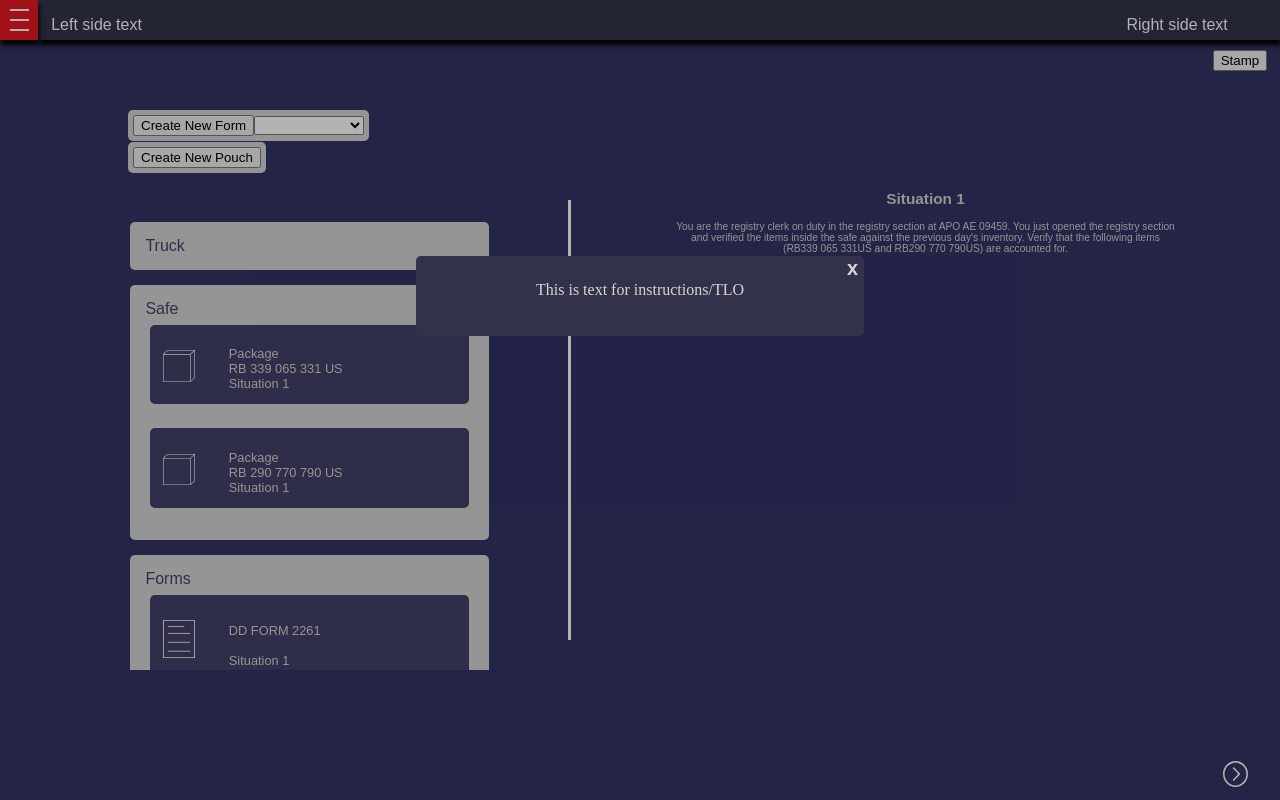
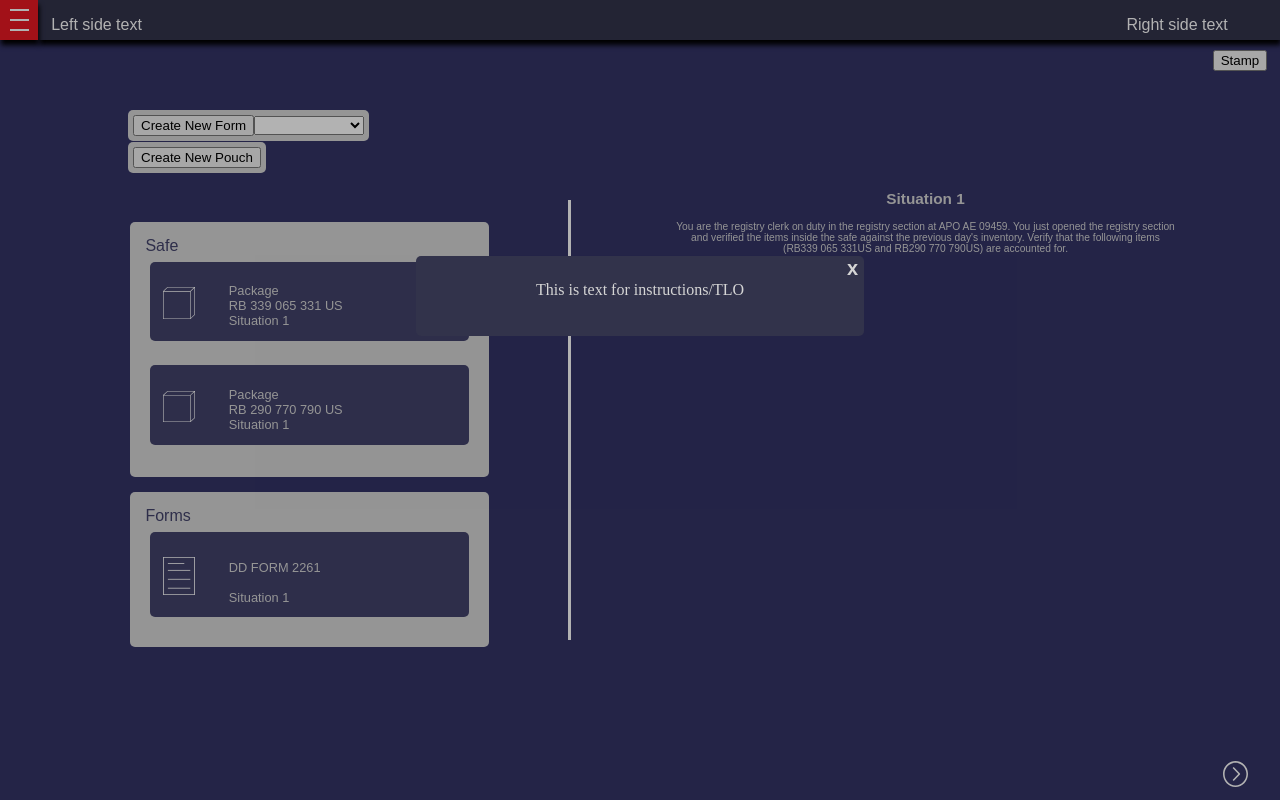
Before and after one commit to jaimitch/Postal-PEY, a Vue app: page / in a window 1280 px wide. Built offline with nearby package versions, Linux system fonts and the light colour scheme.

Commit message:
trucks 1&2

```diff
--- a/src/components/Frame.vue
+++ b/src/components/Frame.vue
@@ -224,12 +224,10 @@
       return {
         items: [
           {
-            id: 0,
-            title: "Truck",
+            id: 1,
+            title: "Placeholder",
             children: [],
-            level: 1,
-            images: [require('../assets/mail-truck.jpeg'),],
-            currentImageIndex: 0,
+            level: 0,
             stampCounter: 0,
             stampable: false,
             formInputs: {},
@@ -261,7 +259,31 @@
             formInputs: {},
             type: "forms",
             droppable: true
-          }
+          },
+          {
+            id: 6,
+            title: "Incoming Truck",
+            children: [],
+            level: 0,
+            situationNumber: 'Situation ' + 2,
+            stampCounter: 0,
+            stampable: false,
+            formInputs: {},
+            type: "Truck",
+            droppable: true
+          },
+          {
+            id: 7,
+            title: "Outgoing Truck",
+            children: [],
+            level: 0,
+            situationNumber: 'Situation ' + 3,
+            stampCounter: 0,
+            stampable: false,
+            formInputs: {},
+            type: "Truck",
+            droppable: true
+          },
         ],
         stamping: false,
         currentItemIndex: 2,
@@ -887,6 +909,11 @@
         }
         else if(this.getSituationNumber == 2) {
           if(this.pageNum == 2 && !this.situationTwoPartOne) {
+
+            //hardcode all truck visibility
+            this.items[3].level = 1;
+            this.items[4].level = 0;
+
             this.createItem('pouch', '70948511', 2, 2, true, 'Bag-1', undefined)
             this.createItem('package', 'RB 102 022 763 US', 2, 2, true, '763', undefined)
             this.createItem('package', 'RB 298 302 613 US', 2, 2, true, '613', undefined)
@@ -949,6 +976,10 @@
         }
         else if(this.getSituationNumber == 3 && !this.situationThreeInit) {
           this.situationThreeInit = true;
+          //hardcode all truck visibility
+          this.items[3].level = 0;
+          this.items[4].level = 1;
+          console.log(this.items)
         }
         else if(this.getSituationNumber == 4) {
           if(this.pageNum == 5 && !this.situationFourPartOne) {
```
